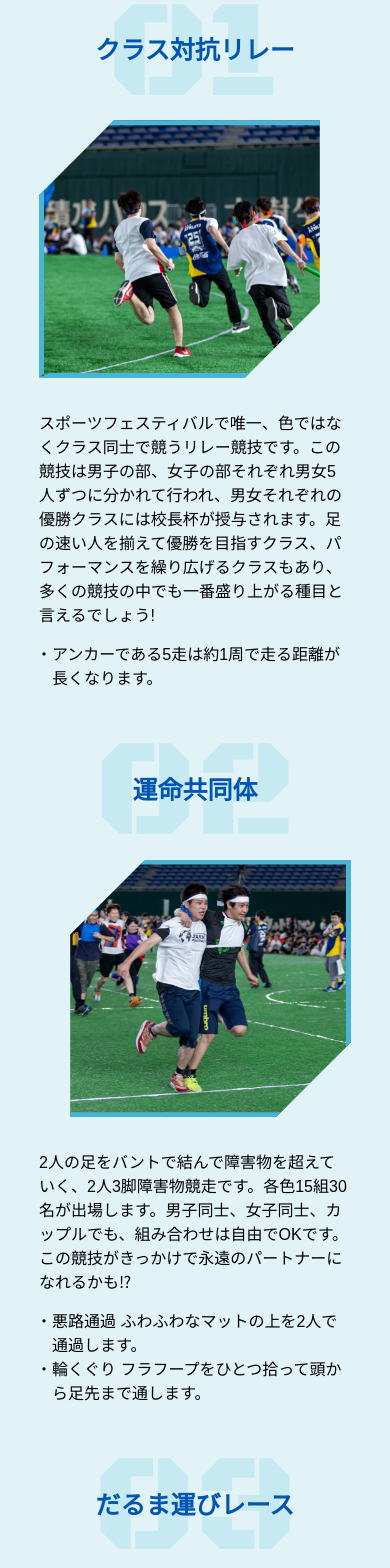
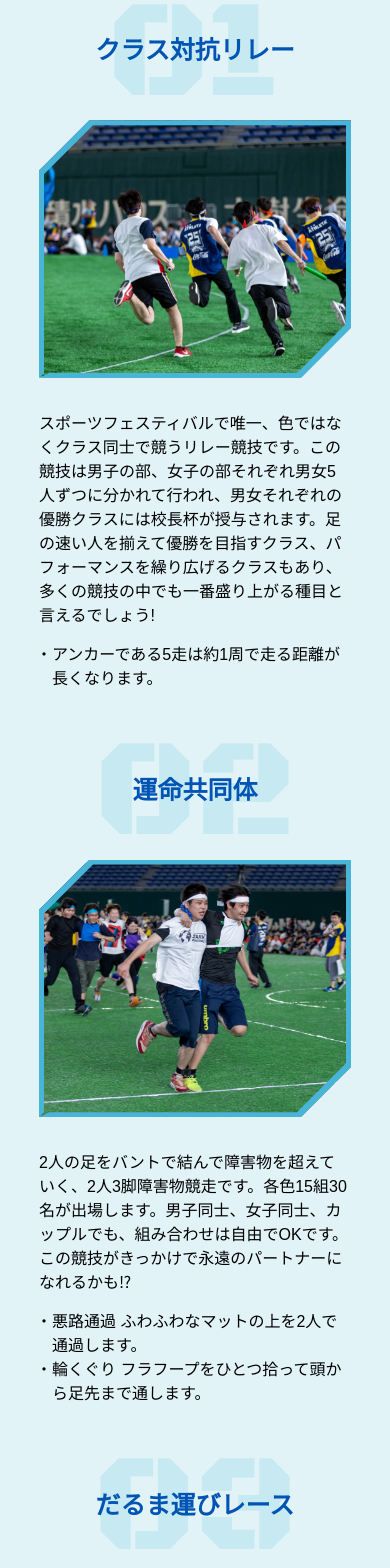
Before and after one commit to araseyasuaki/spofesBeta, a React (Create React App) app: page /subPage in a window 390 px wide. Shown: the part 1720-3288 px from the top of the page. Built offline with nearby package versions, Linux system fonts and the light colour scheme.

Commit message:
ホバーアニメーション変更

```diff
--- a/src/common/pageChange/pageChange.scss
+++ b/src/common/pageChange/pageChange.scss
@@ -10,10 +10,12 @@
   width: 100px;
   height: 100px;
   z-index: 9999;
-  :hover{
-    opacity: 0.8;
-    img{
-      animation: spin 2s linear infinite;
+  @media (min-width: 801px) {
+    :hover{
+      opacity: 0.8;
+      img{
+        animation: spin 2s linear infinite;
+      }
     }
   }
   a{
--- a/src/subPage/compSub/left/left.scss
+++ b/src/subPage/compSub/left/left.scss
@@ -51,12 +51,14 @@
     width: 50%;
     clip-path: polygon(0 75px, 75px 0, 90% 0, 90% calc(100% - 75px), calc(90% - 75px) 100%, 0 100%);
     height: fit-content;
-    &:hover{
-      img{
-        position: relative;
-        transform: scale(1.3);
+    // @media (min-width: 801px) {
+      &:hover{
+        img{
+          position: relative;
+          transform: scale(1.3);
+        }
       }
-    }
+    // }
     img{
       transition: transform 0.8s ease;
       display: block;
@@ -156,6 +158,8 @@
       aspect-ratio: 247 / 204;
       max-width: 400px;
       top: 121px;
+      clip-path: polygon(0 50px, 50px 0, 100% 0, 100% calc(100% - 50px), calc(100% - 50px) 100%, 0 100%);
+      height: fit-content;
       img{
         position: absolute;
         display: block;
--- a/src/subPage/compSub/right/right.scss
+++ b/src/subPage/compSub/right/right.scss
@@ -50,10 +50,12 @@
     width: 50%;
     clip-path: polygon(10% 75px, calc(10% + 75px) 0, 100% 0, 100% calc(100% - 75px), calc(100% - 75px) 100%, 10% 100%);
     height: fit-content;
-    &:hover{
-      img{
-        position: relative;
-        transform: scale(1.3);
+    @media (min-width: 801px) {
+      &:hover{
+        img{
+          position: relative;
+          transform: scale(1.3);
+        }
       }
     }
     img{
@@ -155,11 +157,13 @@
       aspect-ratio: 247 / 204;
       max-width: 400px;
       top: 121px;
+      clip-path: polygon(0 50px, 50px 0, 100% 0, 100% calc(100% - 50px), calc(100% - 50px) 100%, 0 100%);
+      height: fit-content;
       img{
         position: absolute;
         display: block;
         width: 100%;
-        clip-path: polygon(0 50px, 50px 0, 100% 0, 100% calc(100% - 50px), calc(100% - 50px) 100%, 0 100%)
+        clip-path: polygon(0 50px, 50px 0, 100% 0, 100% calc(100% - 50px), calc(100% - 50px) 100%, 0 100%);
       }
       &::after{
         position: absolute;
--- a/src/topPage/topPage.jsx
+++ b/src/topPage/topPage.jsx
@@ -18,18 +18,18 @@ const topPage = () => {
 
   return (
     <>
-      <MenuTop/>
+      {/* <MenuTop/>
       <FirstViewTop/>
       <CatchCopy/>
       <PickUp/>
-      <OpenTime/>
+      <OpenTime/> */}
       <AdmissionTime/>
       <CompTop/>
       <DomeMap/>
-      <WarmUp/>
+      {/* <WarmUp/>
       <Access/>
       <Notes/>
-      <Footer/>
+      <Footer/> */}
     </>
   )
 }
```
